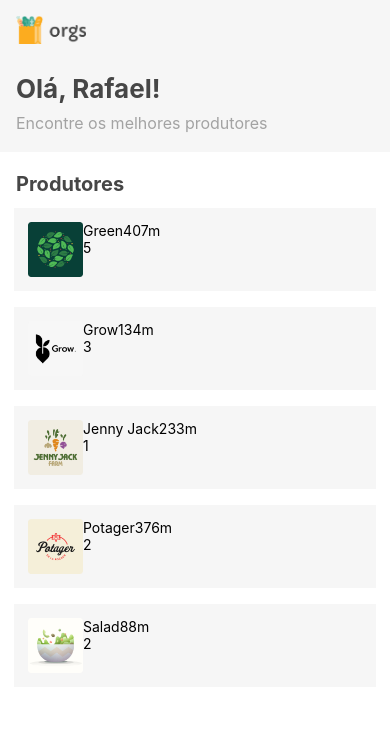
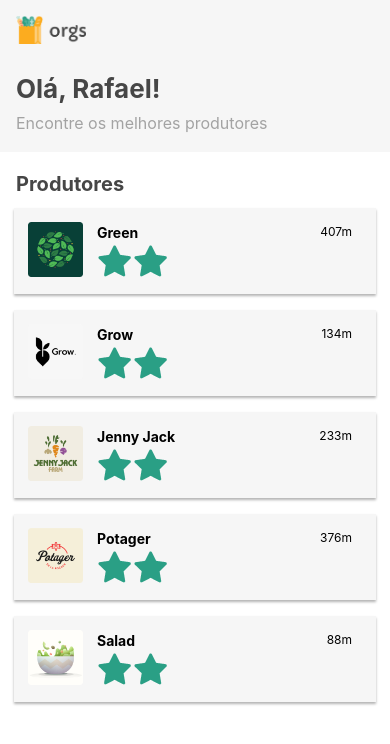
Before and after one commit to brunodeev/orgsHooks, a React Native app: screen / in a window 390 px wide. Shown: the top 744 px of the page. Built offline with nearby package versions, Linux system fonts and the light colour scheme.

Commit message:
feat: upgrade the producer cards style

```diff
--- /dev/null
+++ b/src/components/Stars.js
@@ -0,0 +1,28 @@
+import React from 'react';
+import { View, Image, StyleSheet } from 'react-native';
+
+import estrela from '../assets/estrela.png';
+import estrelaCinza from '../assets/estrelaCinza.png';
+
+
+export default function Stars({ quantity: oldQuantity, edit = false, big = true }){
+
+    const styles = functionStyles(big);
+
+    return (
+        <View style={styles.starsLine}>
+            <Image source={estrela} style={styles.star}/>
+            <Image source={estrela} style={styles.star}/>
+        </View>
+    );
+}
+
+const functionStyles = ( big ) => StyleSheet.create({
+    starsLine: {
+        flexDirection: 'row',
+    },
+    star: {
+        width: big ? 36 : 12,
+        height: big ? 36 : 12,
+    },
+});
--- a/src/pages/Home/components/Producer.js
+++ b/src/pages/Home/components/Producer.js
@@ -1,16 +1,17 @@
 import React from 'react';
 import { View, Text, Image, StyleSheet } from 'react-native';
+import Stars from '../../../components/Stars';
 
 export default function Producer({ name, image, distance, stars }){
     return (
         <View style={styles.container}>
             <Image source={image} accessibilityLabel={name} style={styles.image}/>
-            <View style={styles.vertical}>
-                <View style={styles.horizontal}>
-                    <Text>{name}</Text>
-                    <Text>{distance}</Text>
+            <View style={styles.horizontal}>
+                <View>
+                    <Text style={styles.name}>{name}</Text>
+                    <Stars quantity={stars}/>
                 </View>
-                <Text>{stars}</Text>
+                <Text style={styles.distance}>{distance}</Text>
             </View>
         </View>
     );
@@ -23,13 +24,37 @@ const styles = StyleSheet.create({
         marginHorizontal: 14,
         marginVertical: 8,
         padding: 14,
+
+        // android
+        elevation: 4,
+
+        //ios
+        shadowColor: '#000',
+        shadowOffset: {
+            width: 0,
+            height: 2,
+        },
+        shadowOpacity: .3,
+        shadowRadius: 2.5,
     },
     image: {
         height: 55,
         width: 55,
     },
     horizontal: {
+        flex: 1,
         flexDirection: 'row',
         justifyContent: 'space-between',
+        paddingLeft: 14,
+        paddingRight: 10,
+    },
+    name: {
+        fontSize: 14,
+        lineHeight: 22,
+        fontWeight: 'bold',
+    },
+    distance: {
+        fontSize: 12,
+        lineHeight: 19,
     },
 });
```
